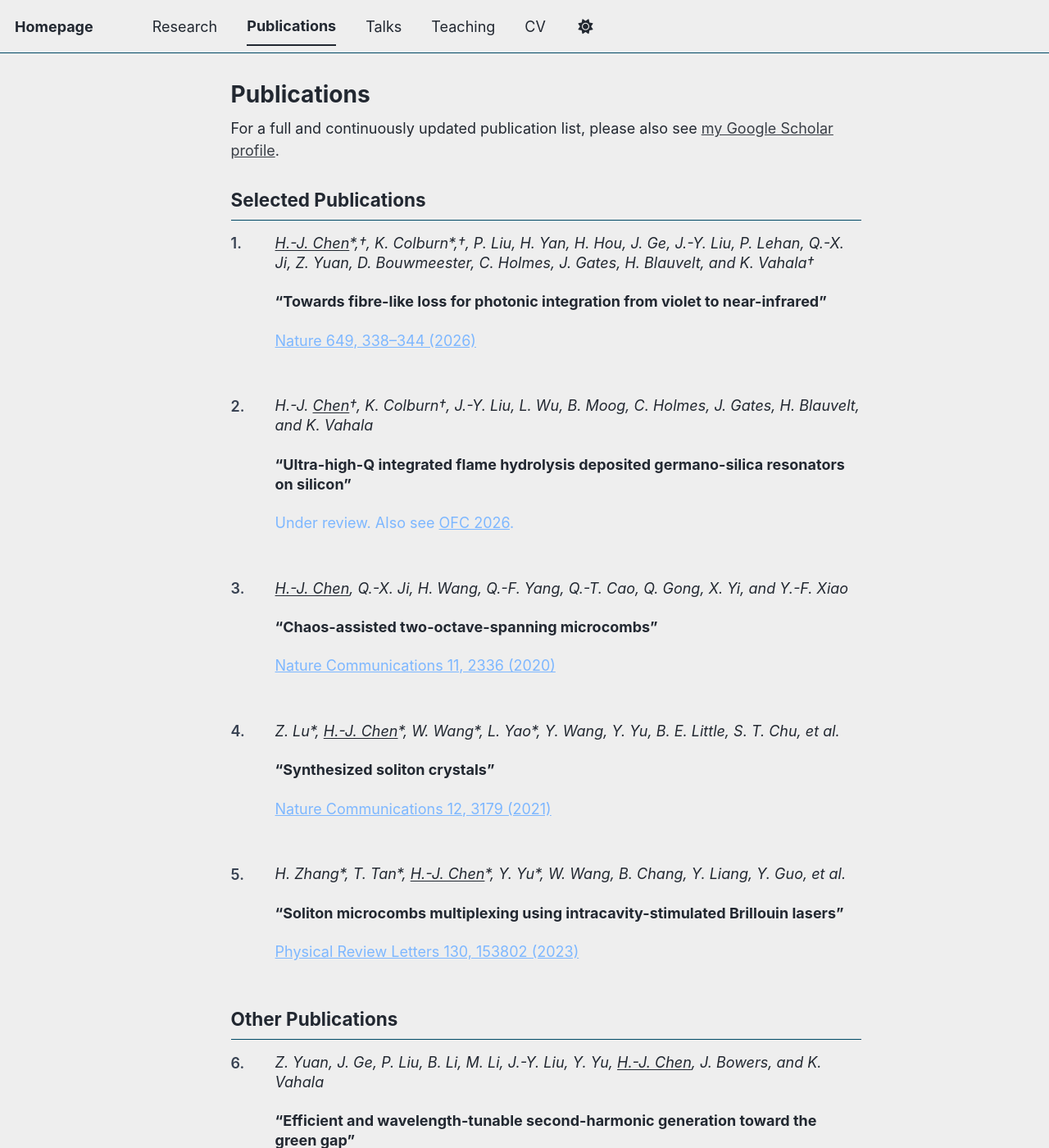
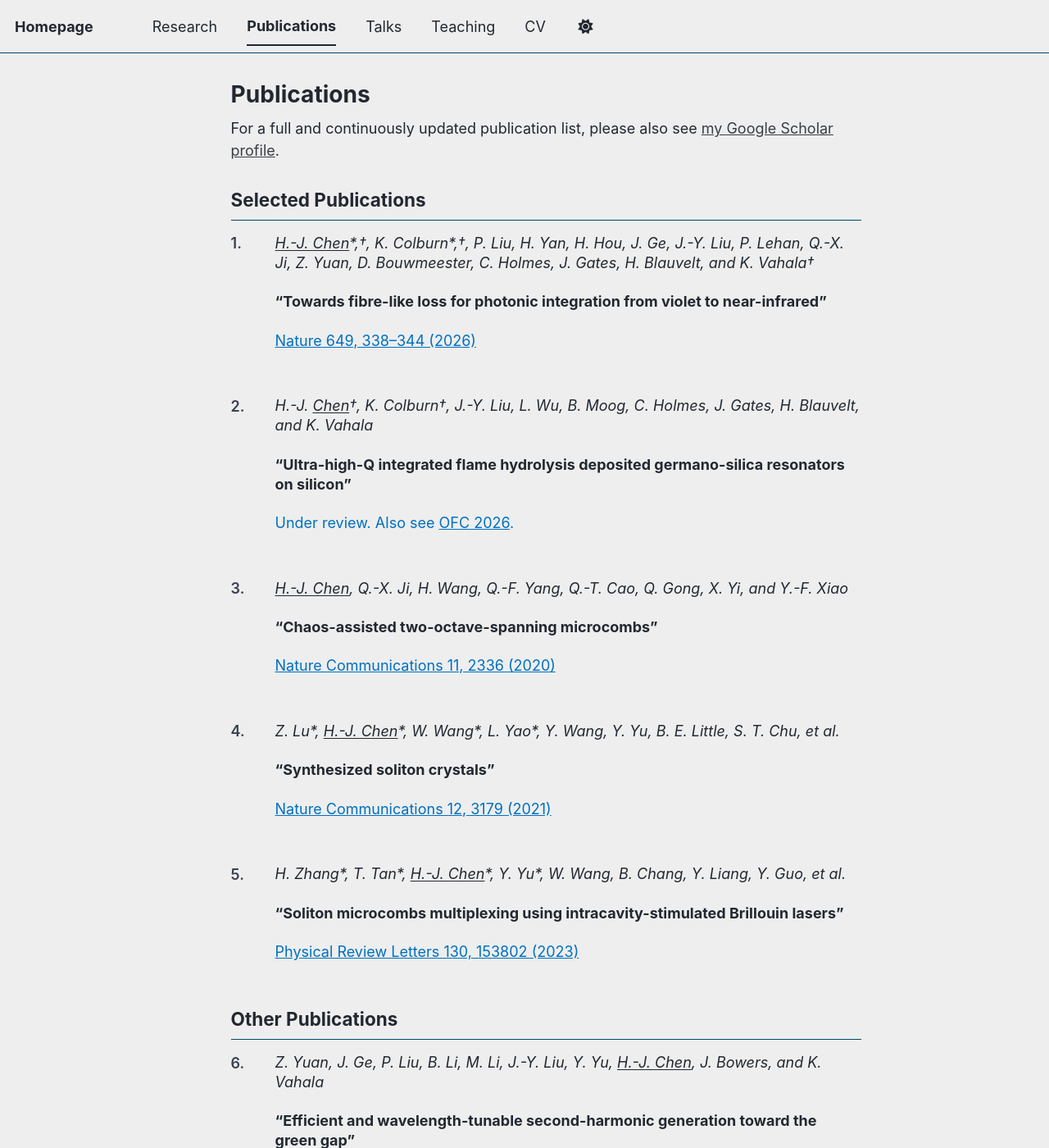
Before and after one commit to hjchen17/hjchen17.github.io, a Jekyll site: the page built from _pages/publications.html, in a window 1280 px wide and 1400 px high. Shown: the whole window at 82% size. Built offline with Jekyll 4.4.1, drawn with Linux system fonts in a browser that asks for light colours; a script bundle is joined from its source files by our own code; library files that are not in the unit come from our copies.

Commit message:
Update publications.html

```diff
--- a/_pages/publications.html
+++ b/_pages/publications.html
@@ -41,13 +41,13 @@
   }
 
   .pub-authors {
-    margin: 0 0 0.06rem 0;   /* 作者行与题目行间距 */
+    margin: 0 0 0.03rem 0;   /* 作者行与题目行间距 */
     font-style: italic;
     line-height: 1.33;
   }
 
   .pub-title {
-    margin: 0 0 0.06rem 0;   /* 题目行与引用行间距 */
+    margin: 0 0 0.03rem 0;   /* 题目行与引用行间距 */
     font-weight: 700;
     line-height: 1.33;
   }
@@ -55,11 +55,11 @@
   .pub-citation {
     margin: 0;
     line-height: 1.33;
-    color: #7db7ff;
+    color: #0070C0;
   }
 
   .pub-citation a {
-    color: #7db7ff;
+    color: #0070C0;
     text-decoration: underline;
   }
 
```
